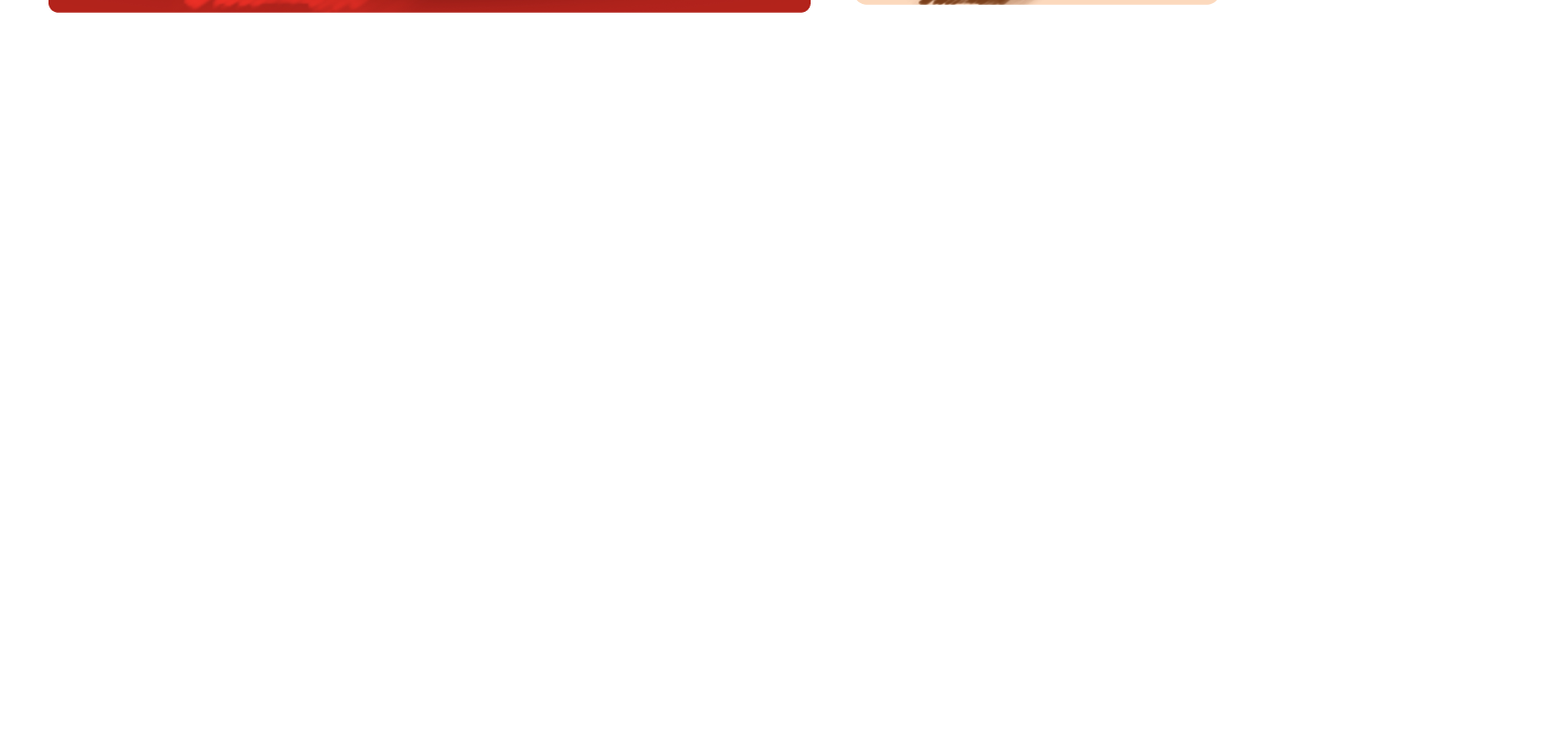
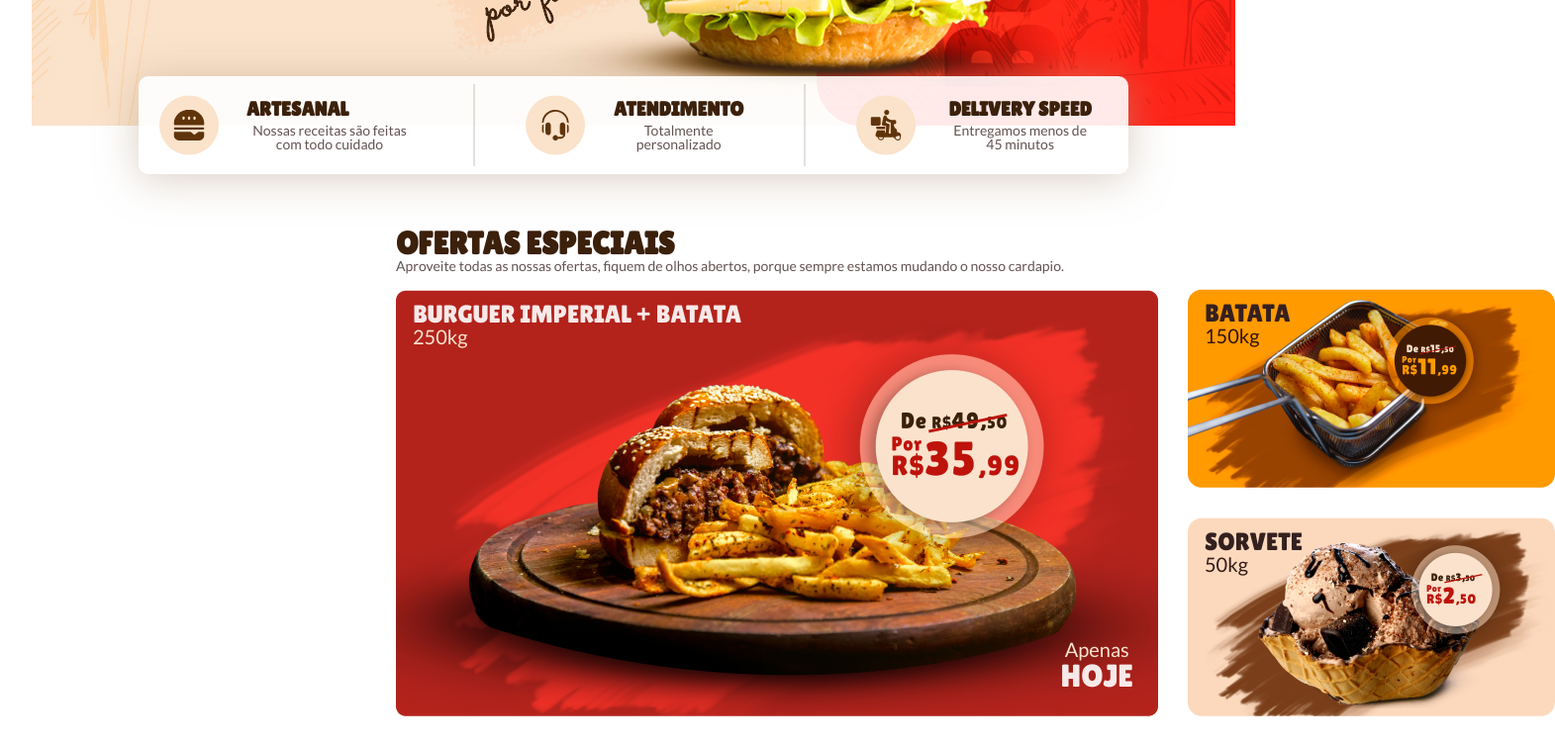
Before and after one commit to mateusmoov/empire-burguer-challanger, a React (Vite) app: page / in a window 1280 px wide. Shown: the part 450-1206 px from the top of the page at 99% size, 1571 px wide, since content can reach past the window. Before the commit the page ends 800 px from the top, so only its background shows below. Built offline with nearby package versions, Linux system fonts and the light colour scheme.

Commit message:
📦 NEW: Finishing the SpecialMenu component

```diff
--- a/src/App.tsx
+++ b/src/App.tsx
@@ -1,11 +1,11 @@
 import { globalStyles } from 'lib/globalStyles'
-import { SpecialMenu } from 'components'
+import { IndexPage } from 'pages'
 import './App.css'
 
 function App() {
   globalStyles()
   return (
-    <SpecialMenu />
+    <IndexPage />
   )
 }
 
--- a/src/components/SpecialMenu/SpecialMenu.tsx
+++ b/src/components/SpecialMenu/SpecialMenu.tsx
@@ -1,52 +1,48 @@
-import Menu1 from 'assets/hamburguer-price1.png'
-import Menu2 from 'assets/hamburguer-price2.png'
-import Menu3 from 'assets/hamburguer-price3.png'
+import { Text, Flex } from 'components'
+import { TextVariants } from 'components/Typography'
 
 
 interface SpecialMenu {
     title: string,
-    subtitle: string,
+    weight: string,
+    variant: TextVariants['variant'],
+    weightVariant: TextVariants['variant'],
+    image: string,
     onlyToday: boolean
 }
-// Example array component
-// const SpecialMenus = [
-//     {
-//         title: 'BURGUER IMPERIAL + BATATA',
-//         weight: '250kg',
-//         onlyToday: true
-//     },
-//     {
-//         title: 'BATATA',
-//         weight: '150kg',
-//         onlyToday: false
-//     },
-//     {
-//         title: 'SORVETE',
-//         weight: '50kg',
-//         onlyToday: false
-//     }
-// ]
 
-export const SpecialMenu = () => {
+export const SpecialMenu = ({ title, weight, variant, weightVariant, image, onlyToday }: SpecialMenu) => {
 
     return (
-        <div style={{
-            display: 'grid',
-            gridTemplateColumns: '2fr 1fr',
-            gap: '10px',
+        <Flex css={{
+            '&:first-child': { gridRow: 'span 2' },
+            position: 'relative',
+            textAlign: 'center',
         }}>
+            <Flex direction={'column'} alignItems={'baseline'} css={{
+                position: 'absolute',
+                top: '12px',
+                left: '17px'
+            }}>
+                <Text variant={variant} weight={'1'} size={'6'}>
+                    {title}
+                </Text>
+                <Text family={'display'} variant={weightVariant} weight={'1'} size={'4'}>
+                    {weight}
+                </Text>
+            </Flex>
             <div style={{
-                gridRow: 'span 2',
+                position: 'absolute',
+                bottom: '25px',
+                right: '25px'
             }}>
-                <img src={Menu1} alt="" />
+                {onlyToday && (<Text family={'display'} variant={'bege'} weight={'1'} size={'4'}>
+                    Apenas <br /> <Text as="span" variant={'white'} weight={'1'} size={'8'} >HOJE</Text>
+                </Text>
+                )}
             </div>
-            <div >
-                <img src={Menu2} alt="" />
-            </div>
-            <div >
-                <img src={Menu3} alt="" />
-            </div>
-        </div>
+            <img src={image} alt="" />
+        </Flex>
     )
 
 }
--- a/src/components/Typography/TypographyText.tsx
+++ b/src/components/Typography/TypographyText.tsx
@@ -1,3 +1,4 @@
+import type * as Stitches from '@stitches/react';
 import { styled } from 'lib/stitches.config';
 
 
@@ -85,3 +86,5 @@
     weight: '2',
   }
 })
+
+export type TextVariants = Stitches.VariantProps<typeof Text>
--- a/src/components/Typography/index.ts
+++ b/src/components/Typography/index.ts
@@ -1 +1,2 @@
 export { Text } from "./TypographyText";
+export type { TextVariants } from "./TypographyText";
--- a/src/components/WeDoSection/WeDoSection.tsx
+++ b/src/components/WeDoSection/WeDoSection.tsx
@@ -6,7 +6,7 @@
 export const WeDoSection = () => {
     return (
         <Flex css={{
-            justifyContent: 'center'
+            justifyContent: 'center',
         }}>
             <Flex css={{
                 maxWidth: '1000px',
@@ -15,9 +15,10 @@
                 borderRadius: '10px',
                 gap: '51px',
                 paddingLeft: '21px',
+                boxShadow: '0px 4px 40px var(--palette-brown)'
             }}>
                 <Flex css={{
-                    gap: '28px'
+                    gap: '28px',
                 }}>
                     <Flex>
                         <img src={HamburguerIcon} alt="hamburguer" />
--- a/src/lib/tokens/colors.ts
+++ b/src/lib/tokens/colors.ts
@@ -6,6 +6,7 @@
   "--palette-red-100": "rgba(244, 49, 39, 1)",
   "--palette-red-200": "rgba(181, 11, 4, 1)",
   "--palette-yellow": "rgba(245, 154, 27, 1)",
+  "--palette-brown": "rgba(179, 155, 132, 0.5)",
   "--palette-brown-100": "rgba(99, 83, 82, 1)",
   "--palette-brown-200": "rgba(52, 32, 31, 1)",
   "--palette-brown-300": "rgba(59, 32, 11, 1)",
--- a/src/pages/index.tsx
+++ b/src/pages/index.tsx
@@ -1,7 +1,47 @@
-import { Navbar, Text, Flex, StyledButton, WeDoSection } from "components";
+import Menu1 from 'assets/hamburguer-price1.png'
+import Menu2 from 'assets/hamburguer-price2.png'
+import Menu3 from 'assets/hamburguer-price3.png'
+import { TextVariants } from 'components/Typography'
+import { Navbar, Text, Flex, StyledButton, WeDoSection, SpecialMenu } from "components";
 
 
+interface SpecialMenu {
+    title: string,
+    weight: string,
+    variant: TextVariants['variant'],
+    weightVariant: TextVariants['variant'],
+    image: string,
+    onlyToday: boolean
+}
+
 export const IndexPage = () => {
+
+    const SpecialMenus: SpecialMenu[] = [
+        {
+            title: 'BURGUER IMPERIAL + BATATA',
+            weight: '250kg',
+            variant: 'white',
+            weightVariant: 'bege',
+            image: Menu1,
+            onlyToday: true
+        },
+        {
+            title: 'BATATA',
+            weight: '150kg',
+            variant: 'brown200',
+            weightVariant: 'brown',
+            image: Menu2,
+            onlyToday: false
+        },
+        {
+            title: 'SORVETE',
+            weight: '50kg',
+            variant: 'brown200',
+            weightVariant: 'brown',
+            image: Menu3,
+            onlyToday: false
+        }
+    ]
     return (
         <div>
             <div
@@ -15,9 +55,7 @@
                 }}
             >
                 <Navbar />
-                <Flex css={{
-                    flexDirection: 'column',
-                    alignItems: 'baseline',
+                <Flex direction={'column'} alignItems={'baseline'} css={{
                     margin: '7rem 0 0 23rem'
                 }}>
                     <Text variant={'brown'} family={'display'} size={'4'}>Uma nova experiência!</Text>
@@ -43,10 +81,41 @@
             </div>
             <div style={{
                 position: 'relative',
-                bottom: '50px'
+                bottom: '50px',
             }}>
                 <WeDoSection />
             </div>
+            <Flex direction={'column'} alignItems={'baseline'} css={{
+                margin: '0px 0px 0px 23rem'
+            }}>
+                <Text variant={'brown300'} family={'title'} size={'8'} css={{
+                    marginTop: '4px'
+                }}>
+                    OFERTAS ESPECIAIS</Text>
+                <Text variant={'brown100'} family={'display'} size={'1'} weight={'1'} css={{
+                }}>
+                    Aproveite todas as nossas ofertas, fiquem de olhos abertos, porque sempre estamos mudando o nosso cardapio.
+                </Text>
+                <Flex css={{
+                    marginTop: '16px',
+                    display: 'grid',
+                    gridTemplateColumns: '1fr 1fr',
+                    gap: '30px'
+                }}>
+                    {
+                        SpecialMenus.map((menu, index) => (
+                            <SpecialMenu
+                                key={index}
+                                title={menu.title}
+                                weight={menu.weight}
+                                variant={menu.variant}
+                                weightVariant={menu.weightVariant}
+                                image={menu.image}
+                                onlyToday={menu.onlyToday} />
+                        ))
+                    }
+                </Flex>
+            </Flex>
         </div>
     )
 }
```
